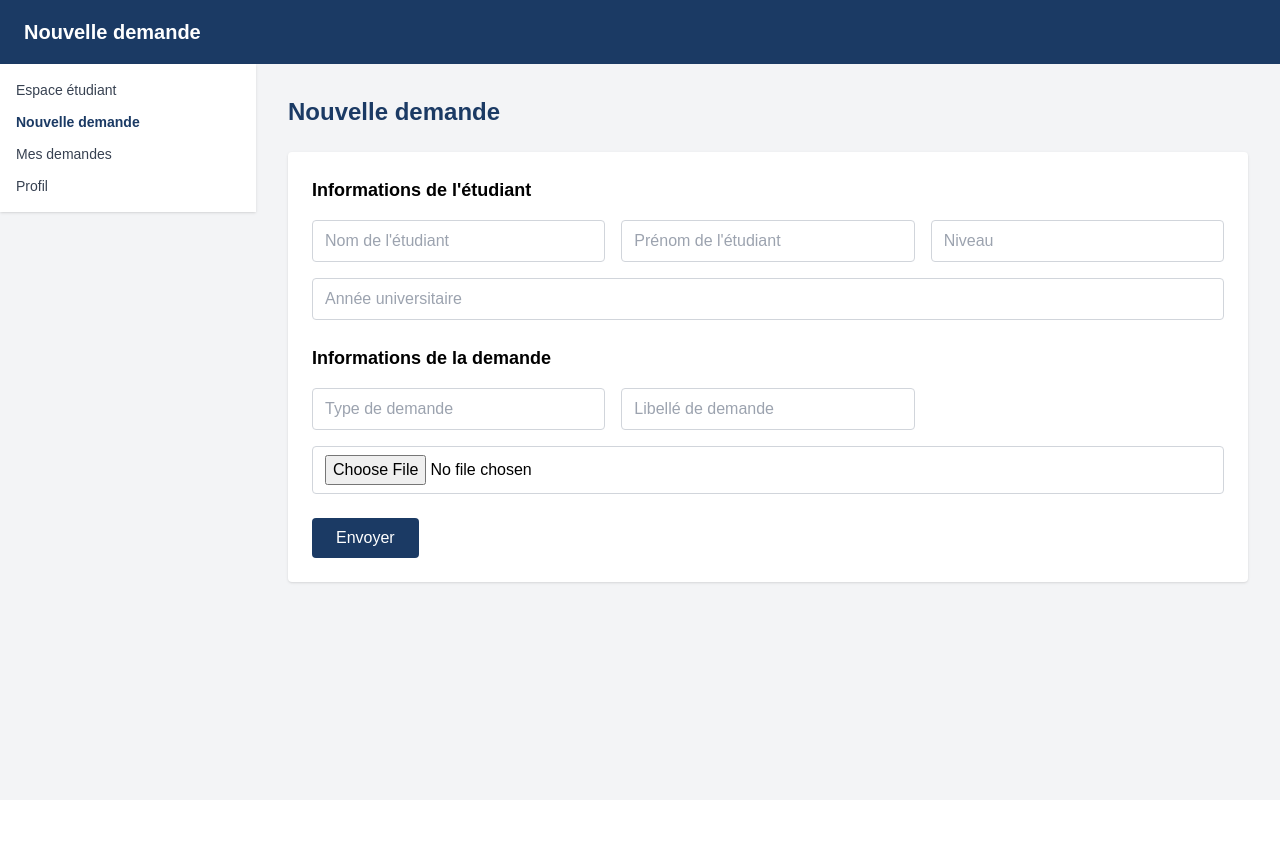
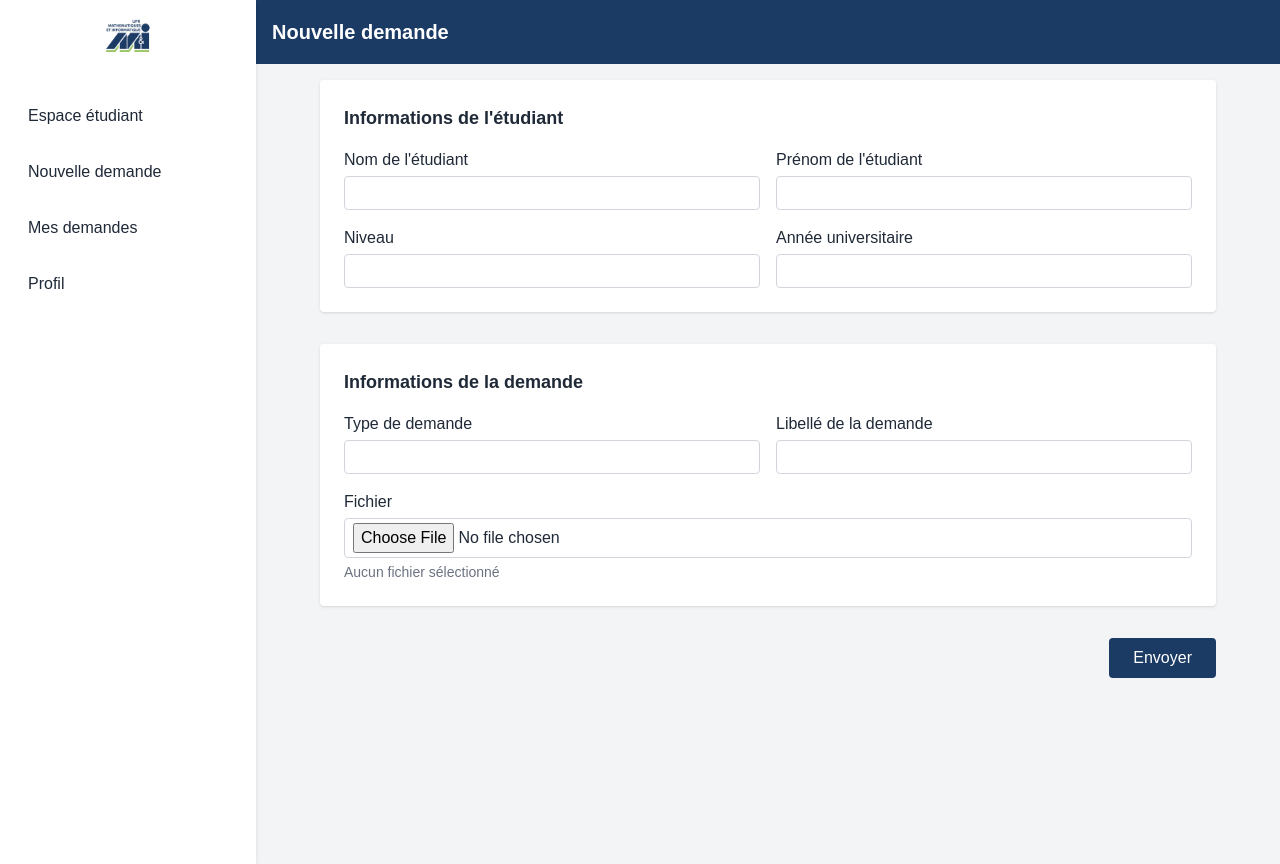
Before and after one commit to PROJECT-FOR-UFHB/MIAGE_PROJECT_V1, a Vue app in the folder gestion-miage/frontend/: page / in a window 1280 px wide. Before the commit the page ends 800 px from the top, so only its background shows below. Built offline with nearby package versions, Linux system fonts and the light colour scheme; a web font is replaced by a local one.

Commit message:
Creation de la vue demande de documents

```diff
--- a/gestion-miage/frontend/src/components/Header.vue
+++ b/gestion-miage/frontend/src/components/Header.vue
@@ -1,14 +1,11 @@
 <template>
-    <header class="bg-brandBlue h-16 flex items-center px-6">
-      <!-- Logo ou titre à gauche -->
-      <h1 class="text-white text-xl font-bold">Nouvelle demande</h1>
+    <header class="bg-brandBlue h-16 flex items-center pl-64 text-white shadow">
+      <div class="ml-4">
+        <h1 class="text-xl font-semibold">Nouvelle demande</h1>
+      </div>
     </header>
   </template>
 
   <script setup>
-  // Pas de logique particulière
+  // Pas de logique particulière pour l’instant
   </script>
-
-  <style scoped>
-  /* Pas de style perso si on se repose entièrement sur Tailwind */
-  </style>
--- a/gestion-miage/frontend/src/components/NouvelleDemandeForm.vue
+++ b/gestion-miage/frontend/src/components/NouvelleDemandeForm.vue
@@ -1,30 +1,87 @@
 <template>
-    <div class="bg-white rounded shadow p-6">
-      <!-- Titre 1 -->
-      <h2 class="text-lg font-bold mb-4">Informations de l'étudiant</h2>
-      <div class="grid grid-cols-3 gap-4 mb-6">
-        <input type="text" placeholder="Nom de l'étudiant" class="input col-span-1" />
-        <input type="text" placeholder="Prénom de l'étudiant" class="input col-span-1" />
-        <input type="text" placeholder="Niveau" class="input col-span-1" />
-        <input type="text" placeholder="Année universitaire" class="input col-span-3" />
+    <!-- Le padding à gauche (pl-64) laisse la place pour la sidebar en position absolue -->
+    <main class="pl-64 bg-gray-100 min-h-screen pt-4">
+      <!-- Conteneur centré avec une largeur maximale -->
+      <div class="max-w-4xl mx-auto">
+        <form>
+          <!-- Section : Informations de l'étudiant -->
+          <div class="bg-white p-6 rounded shadow mb-8">
+            <h2 class="text-lg font-semibold mb-4">Informations de l'étudiant</h2>
+            <div class="grid grid-cols-2 gap-4">
+              <div>
+                <label class="block mb-1 font-medium">Nom de l'étudiant</label>
+                <input
+                  type="text"
+                  class="border border-gray-300 rounded w-full px-2 py-1 focus:outline-none focus:ring-1 focus:ring-brandBlue"
+                />
+              </div>
+              <div>
+                <label class="block mb-1 font-medium">Prénom de l'étudiant</label>
+                <input
+                  type="text"
+                  class="border border-gray-300 rounded w-full px-2 py-1 focus:outline-none focus:ring-1 focus:ring-brandBlue"
+                />
+              </div>
+              <div>
+                <label class="block mb-1 font-medium">Niveau</label>
+                <input
+                  type="text"
+                  class="border border-gray-300 rounded w-full px-2 py-1 focus:outline-none focus:ring-1 focus:ring-brandBlue"
+                />
+              </div>
+              <div>
+                <label class="block mb-1 font-medium">Année universitaire</label>
+                <input
+                  type="text"
+                  class="border border-gray-300 rounded w-full px-2 py-1 focus:outline-none focus:ring-1 focus:ring-brandBlue"
+                />
+              </div>
+            </div>
           </div>
 
-      <!-- Titre 2 -->
-      <h2 class="text-lg font-bold mb-4">Informations de la demande</h2>
-      <div class="grid grid-cols-3 gap-4 mb-6">
-        <input type="text" placeholder="Type de demande" class="input col-span-1" />
-        <input type="text" placeholder="Libellé de demande" class="input col-span-1" />
-        <input type="file" class="input col-span-3" />
+          <!-- Section : Informations de la demande -->
+          <div class="bg-white p-6 rounded shadow mb-8">
+            <h2 class="text-lg font-semibold mb-4">Informations de la demande</h2>
+            <div class="grid grid-cols-2 gap-4">
+              <div>
+                <label class="block mb-1 font-medium">Type de demande</label>
+                <input
+                  type="text"
+                  class="border border-gray-300 rounded w-full px-2 py-1 focus:outline-none focus:ring-1 focus:ring-brandBlue"
+                />
+              </div>
+              <div>
+                <label class="block mb-1 font-medium">Libellé de la demande</label>
+                <input
+                  type="text"
+                  class="border border-gray-300 rounded w-full px-2 py-1 focus:outline-none focus:ring-1 focus:ring-brandBlue"
+                />
+              </div>
+              <div class="col-span-2">
+                <label class="block mb-1 font-medium">Fichier</label>
+                <input
+                  type="file"
+                  class="border border-gray-300 rounded w-full px-2 py-1 focus:outline-none focus:ring-1 focus:ring-brandBlue"
+                />
+                <p class="text-sm text-gray-500 mt-1">Aucun fichier sélectionné</p>
+              </div>
+            </div>
           </div>
 
-      <button class="px-6 py-2 bg-brandBlue text-white rounded hover:bg-opacity-90">
+          <!-- Bouton d'envoi aligné à droite -->
+          <div class="flex justify-end">
+            <button
+              type="submit"
+              class="bg-brandBlue text-white px-6 py-2 rounded hover:bg-blue-700 transition-colors"
+            >
               Envoyer
             </button>
           </div>
+        </form>
+      </div>
+    </main>
   </template>
 
-  <style scoped>
-  .input {
-    @apply border border-gray-300 rounded px-3 py-2 w-full;
-  }
-  </style>
+  <script setup>
+  // Ajoute ici la logique ou le binding avec v-model selon tes besoins.
+  </script>
--- a/gestion-miage/frontend/src/components/Sidebar.vue
+++ b/gestion-miage/frontend/src/components/Sidebar.vue
@@ -1,23 +1,53 @@
 <template>
-    <aside class="w-64 h-full bg-white shadow p-4">
-      <!-- Par exemple, un menu -->
-      <ul class="space-y-3 text-sm font-sans">
-        <li class="flex items-center text-gray-700 hover:text-brandBlue cursor-pointer">
-          <span>Espace étudiant</span>
-        </li>
-        <li class="flex items-center font-semibold text-brandBlue cursor-pointer">
-          <span>Nouvelle demande</span>
-        </li>
-        <li class="flex items-center text-gray-700 hover:text-brandBlue cursor-pointer">
-          <span>Mes demandes</span>
-        </li>
-        <li class="flex items-center text-gray-700 hover:text-brandBlue cursor-pointer">
-          <span>Profil</span>
-        </li>
-      </ul>
+    <aside class="absolute top-0 left-0 h-full w-64 bg-white p-4 shadow-md">
+      <!-- Logo -->
+      <div class="mb-8 flex justify-center">
+        <img
+          src="/src/assets/logo_de_miage.png"
+          alt="Logo MIAGE"
+          class="h-12"
+        />
+      </div>
+      <!-- Navigation -->
+      <nav>
+        <ul class="space-y-4">
+          <li>
+            <a
+              href="#"
+              class="block text-gray-800 px-3 py-2 rounded hover:bg-gray-100 transition-colors"
+            >
+              Espace étudiant
+            </a>
+          </li>
+          <li>
+            <a
+              href="#"
+              class="block text-gray-800 px-3 py-2 rounded hover:bg-gray-100 transition-colors"
+            >
+              Nouvelle demande
+            </a>
+          </li>
+          <li>
+            <a
+              href="#"
+              class="block text-gray-800 px-3 py-2 rounded hover:bg-gray-100 transition-colors"
+            >
+              Mes demandes
+            </a>
+          </li>
+          <li>
+            <a
+              href="#"
+              class="block text-gray-800 px-3 py-2 rounded hover:bg-gray-100 transition-colors"
+            >
+              Profil
+            </a>
+          </li>
+        </ul>
+      </nav>
     </aside>
   </template>
 
   <script setup>
-  // Pas de logique pour l'instant
+  // Aucun script particulier pour ce composant statique
   </script>
--- a/gestion-miage/frontend/src/pages/NouvelleDemande.vue
+++ b/gestion-miage/frontend/src/pages/NouvelleDemande.vue
@@ -1,26 +1,14 @@
 <template>
-    <div class="flex flex-col min-h-screen font-sans">
-      <!-- Barre horizontale bleue -->
+    <!-- On applique un fond gris clair (bg-gray-100 ou 200) -->
+    <div class="relative min-h-screen font-sans text-gray-800 bg-gray-100">
+      <Sidebar />
       <Header />
-
-      <!-- Contenu principal en flex -->
-      <div class="flex flex-1 bg-gray-100">
-        <!-- Sidebar blanche -->
-        <Sidebar />
-
-        <!-- Zone form grise -->
-        <main class="flex-1 p-8">
-          <h1 class="text-2xl font-bold mb-6 text-brandBlue">
-            Nouvelle demande
-          </h1>
-          <NouvelleDemandeForm />
-        </main>
-      </div>
+      <NouvelleDemandeForm />
     </div>
   </template>
 
   <script setup>
-  import Header from '@/components/Header.vue'
-  import Sidebar from '@/components/Sidebar.vue'
-  import NouvelleDemandeForm from '@/components/NouvelleDemandeForm.vue'
+  import Sidebar from '../components/Sidebar.vue'
+  import Header from '../components/Header.vue'
+  import NouvelleDemandeForm from '../components/NouvelleDemandeForm.vue'
   </script>
```
Also changed, not shown: gestion-miage/frontend/src/assets/logo_de_miage.png (added). Lines whose indentation alone changed are shown as unchanged.
